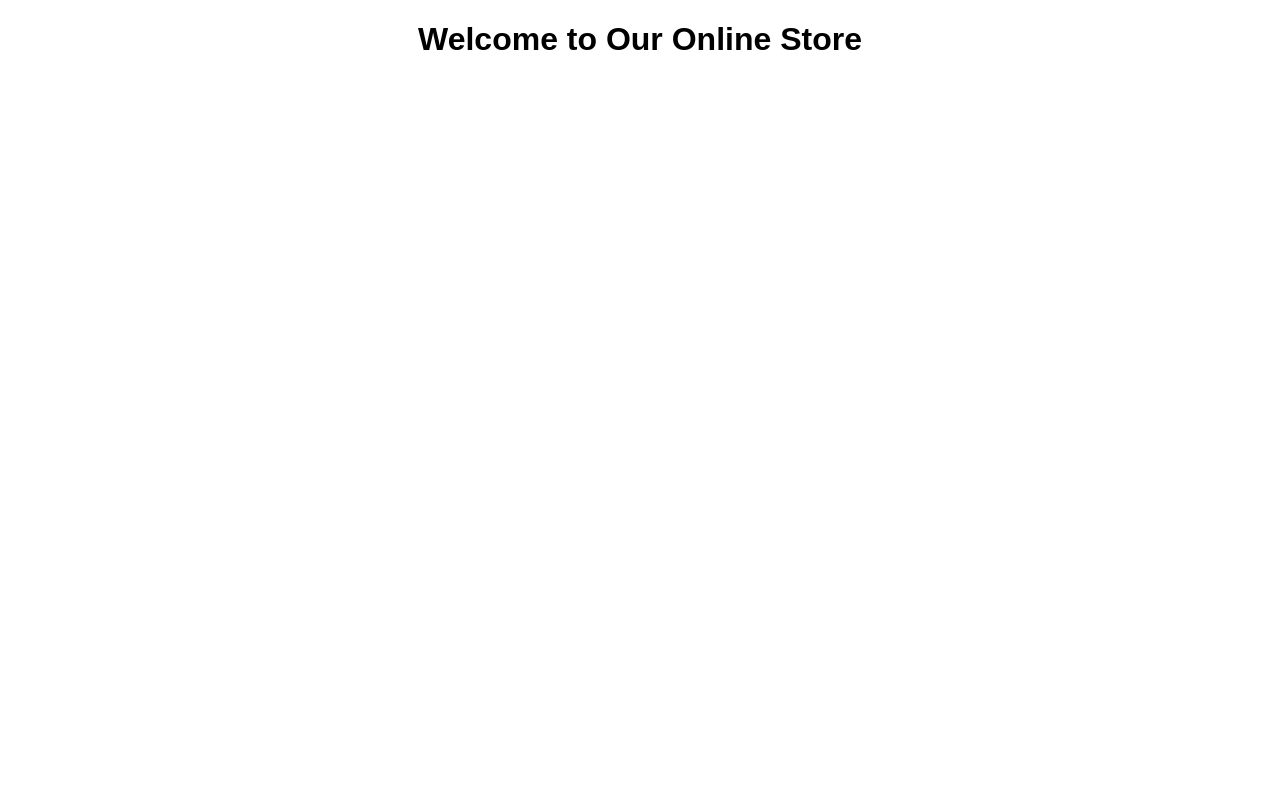
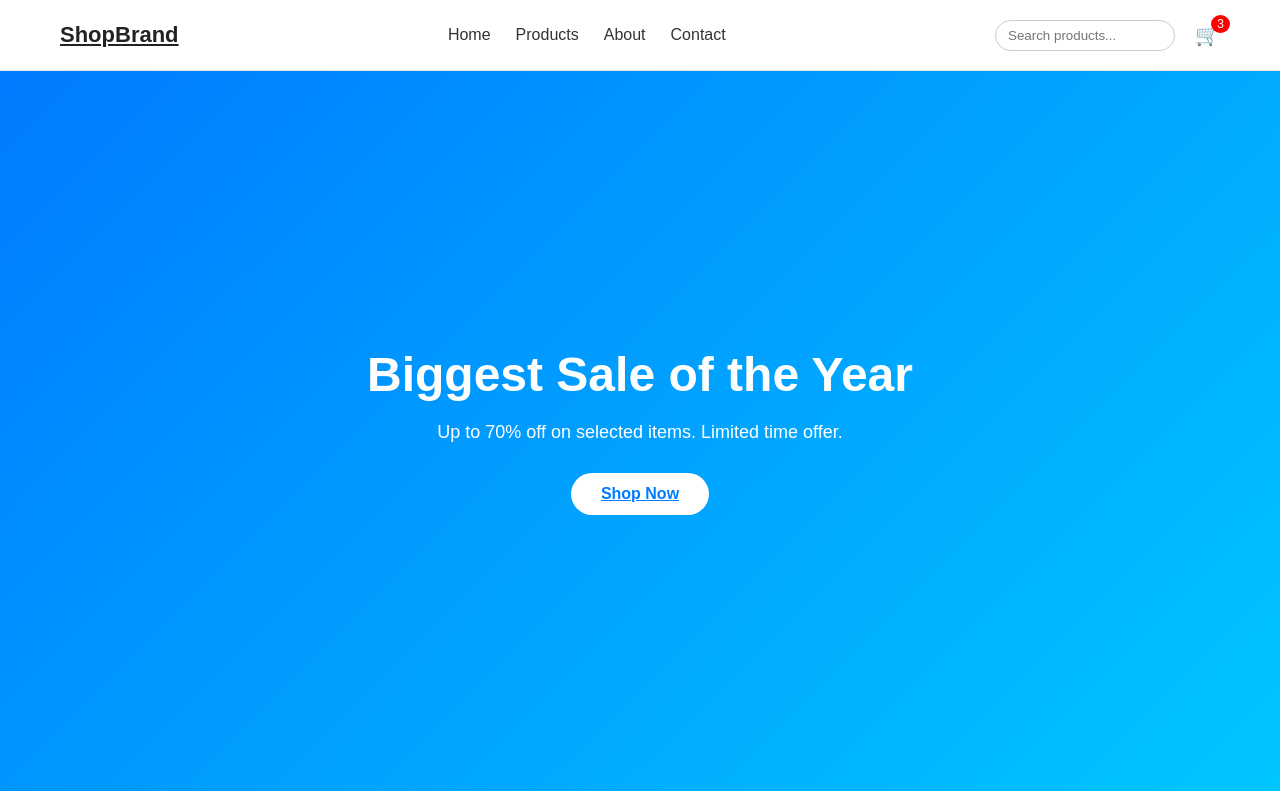
Before and after one commit to Sarasu-cod/ecommerce-frontend, a website: page index.html in a window 1280 px wide. Drawn offline with Linux system fonts and the light colour scheme.

Commit message:
Added header and hero section

```diff
--- a/index.html
+++ b/index.html
@@ -7,9 +7,52 @@
     <link rel="stylesheet" href="styles/main.css">
 </head>
 <body>
-    <header>
-        <h1>Welcome to Our Online Store</h1>
+    <header class="header">
+        <div class="container header-container">
+
+            <!--Logo-->
+            <div class="logo">
+                <a href="#">ShopBrand</a>
+            </div>
+
+            <!--Navigation-->
+            <nav class="nav" id="nav-menu">
+                <ul class="nav-links">
+                    <li><a href="#">Home</a></li>
+                    <li><a href="#">Products</a></li>
+                    <li><a href="#">About</a></li>
+                    <li><a href="#">Contact</a></li>
+                </ul>
+            </nav>
+
+            <!--Right Side-->
+            <div class="header-right">
+
+                <!--Search-->
+                <div class="search-bar">
+                    <input type="text" placeholder="Search products...">
+                </div>
+
+                <!---Cart-->
+                <div class="cart">
+                    🛒
+                    <span class="cart-count">3</span>
+                </div>
+
+                <!---Hamburger-->
+                <div class="hamburger" id="hamburger">
+                    ☰
+                </div>
+            </div>
+        </div>
     </header>
+    <section class="hero">
+        <div class="hero-content">
+            <h1>Biggest Sale of the Year</h1>
+            <p>Up to 70% off on selected items. Limited time offer.</p>
+            <a href="#" class="cta-btn">Shop Now</a>
+        </div>
+    </section>
     <script src="scripts/app.js"></script>
 </body>
 </html>
--- a/scripts/app.js
+++ b/scripts/app.js
@@ -1 +1,10 @@
-console.log("E-Commerce Website Loaded");
+const hamburger = document.getElementById("hamburger");
+const navMenu = document.getElementById("nav-menu");
+
+hamburger.addEventListener("click", () => {
+    if (navMenu.style.display === "block") {
+        navMenu.style.display === "none";
+    } else {
+        navMenu.style.display = "block";
+    }
+});
--- a/styles/main.css
+++ b/styles/main.css
@@ -1,6 +1,187 @@
-body {
-    font-family: Arial, sans-serif;
+* {
     margin: 0;
     padding: 0;
+    box-sizing: border-box;
+    font-family: Arial, sans-serif;
+}
+
+.header {
+    width: 100%;
+    background: #ffffff;
+    border-bottom: 1px solid #e5e5e5;
+    position: sticky;
+    top: 0;
+    z-index: 1000;
+}
+
+.container {
+    max-width: 1200px;
+    margin: auto;
+    padding: 0 20px;
+}
+
+.header-container {
+    display: flex;
+    justify-content: space-between;
+    align-items: center;
+    height: 70px;
+}
+
+.logo a {
+    font-size: 22px;
+    font-weight: bold;
+    text-direction: none;
+    color: #222;
+}
+
+.nav-links {
+    list-style: none;
+    display: flex;
+    gap: 25px;
+}
+
+.nav-links a {
+    text-decoration: none;
+    color: #333;
+    font-weight: 500;
+    transition: 0.3s;
+}
+
+.nav-links a:hover {
+    color: #007bff;
+}
+
+.header-right {
+    display: flex;
+    align-items: center;
+    gap: 20px;
+}
+
+.search-bar input {
+    padding: 7px 12px;
+    border-radius: 20px;
+    border: 1px solid #ccc;
+    outline: none;
+    width: 180px;
+    transition: 0.3s;
+}
+
+.search-bar input:focus {
+    border-color: #007bff;
+}
+
+.cart {
+    position: relative;
+    font-size: 20px;
+    cursor: pointer;
+}
+
+.cart-count {
+    position: absolute;
+    top: -8px;
+    right: -10px;
+    background: red;
+    color: white;
+    font-size: 12px;
+    padding: 2px 6px;
+    border-radius: 50%;
+}
+
+.hamburger {
+    display: none;
+    font-size: 24px;
+    cursor: pointer;
+}
+
+.hero {
+    height: 90vh;
+    background: linear-gradient(135deg, #007bff, #00c6ff);
+    display: flex;
+    justify-content: center;
+    align-items: center;
     text-align: center;
+    padding: 20px;
+    color: white;
 }
+
+.hero-content h1 {
+    font-size: 48px;
+    font-weight: bold;
+    margin-bottom: 20px;
+}
+
+.hero-content p {
+    font-size: 18px;
+    margin-bottom: 30px;
+}
+
+.cta-btn {
+    display: inline-block;
+    padding: 12px 30px;
+    background: white;
+    color: #007bff;
+    text-direction: none;
+    font-weight: bold;
+    border-radius: 25px;
+    transition: 0.3s;
+}
+
+.cta-btn:hover {
+    background: #222;
+    color: white;
+}
+
+@media (max-width: 768px) {
+
+    .nav {
+        position: absolute;
+        top: 70px;
+        left: 0;
+        width: 100%;
+        background: white;
+        display: none;
+        border-top: 1p solid #ddd;
+    }
+
+    .nav-links {
+        flex-direction : column;
+        padding: 20px;
+        gap: 15px;
+    }
+
+    .hamburger {
+        display: block;
+    }
+
+    .search-bar {
+        display: none;
+    }
+
+    .hero-content h1 {
+        font-size: 32px;
+    }
+
+    .hero-content p {
+        font-size: 16px;
+    }
+
+    .cta-btn {
+        padding: 10px 20px;
+        font-size: 14px;
+    }
+}
+
+.hero-content {
+    animation: fadeIn 1.2s ease-in-out;
+}
+
+@keyframes fadeIn {
+    from {
+        opacity: 0;
+        transform: translateY(20px);
+    }
+    to {
+        opacity: 1;
+        transform: translateY(0);
+    }
+}
```
